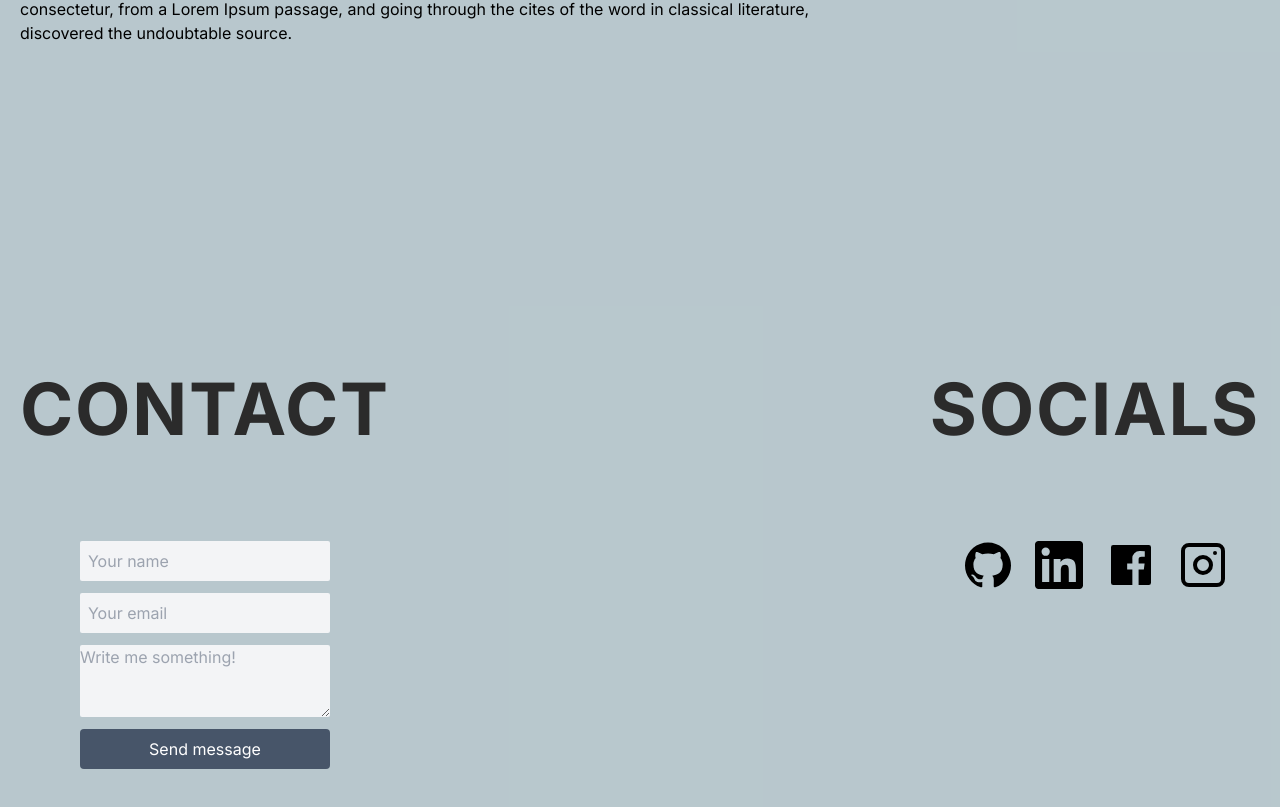
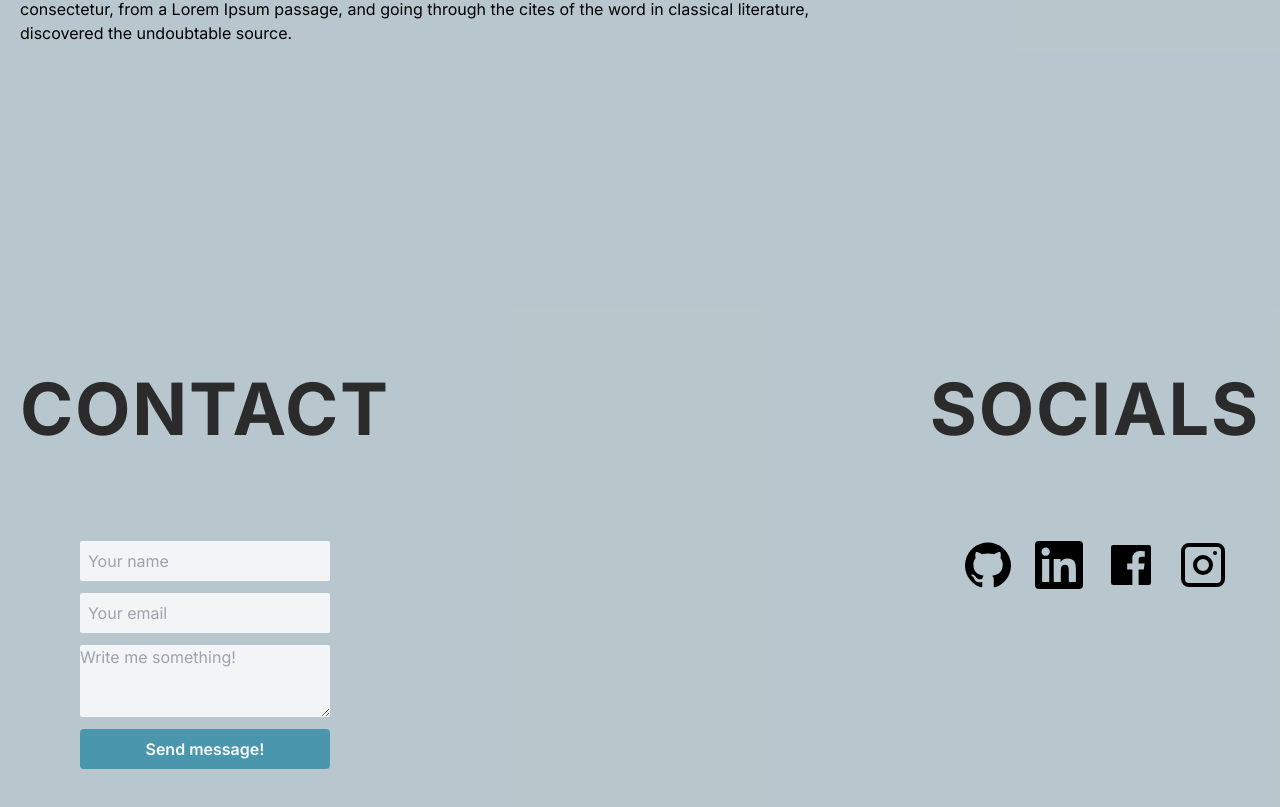
Before and after one commit to Mim-Sky/portfolio-2.0-main, a Next.js app: page / in a window 1280 px wide. Shown: the part 2235-3042 px from the top of the page. Built offline with nearby package versions, Linux system fonts and the light colour scheme.

Commit message:
Button component added to Form

```diff
--- a/src/components/Form/form.jsx
+++ b/src/components/Form/form.jsx
@@ -1,4 +1,5 @@
 import { useForm } from '@formspree/react';
+import Button from '../Buttons/button';
 
 function Form() {
   const [state, handleSubmit, reset] = useForm('mgegpyay');
@@ -10,7 +11,7 @@ function Form() {
       <input className="p-2 bg-gray-100 rounded-sm " type="text" name="name" id="name" placeholder="Your name" required="true"/>
       <input className="p-2 bg-gray-100 rounded-sm" id="email" type="email" name="email" placeholder="Your email" required="true" />
       <textarea className="bg-gray-100 rounded-sm" rows="3" name="message" id="message" placeholder="Write me something!" required="true"></textarea>
-      <button className='p-2 rounded text-white bg-slate-600 hover:bg-slate-500 duration-200 ease-in-out' type="submit" disabled={state.submitting}>Send message</button>
+      <Button type="submit" disabled={state.submitting}>Send message!</Button>
     </form>
   )
 }
```
